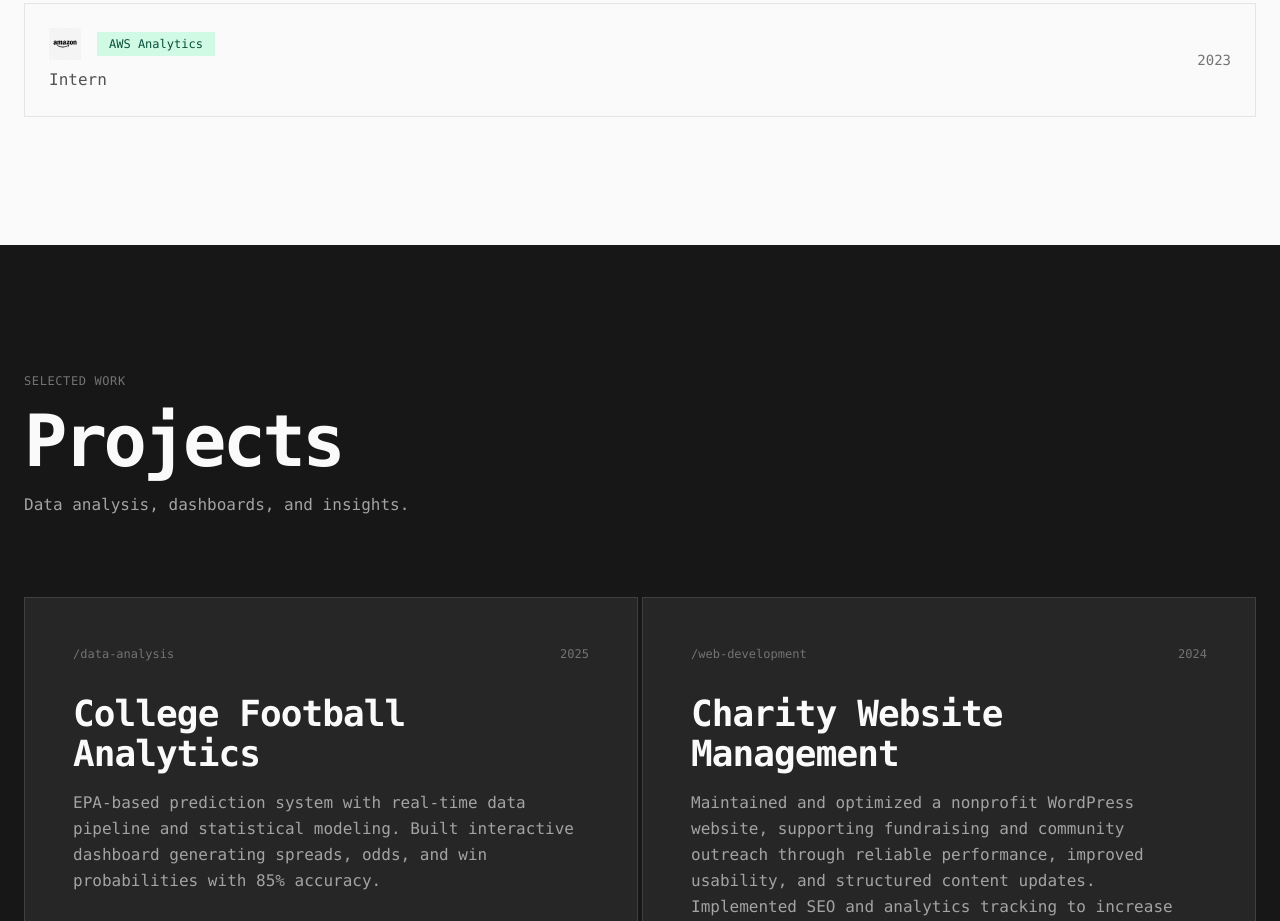
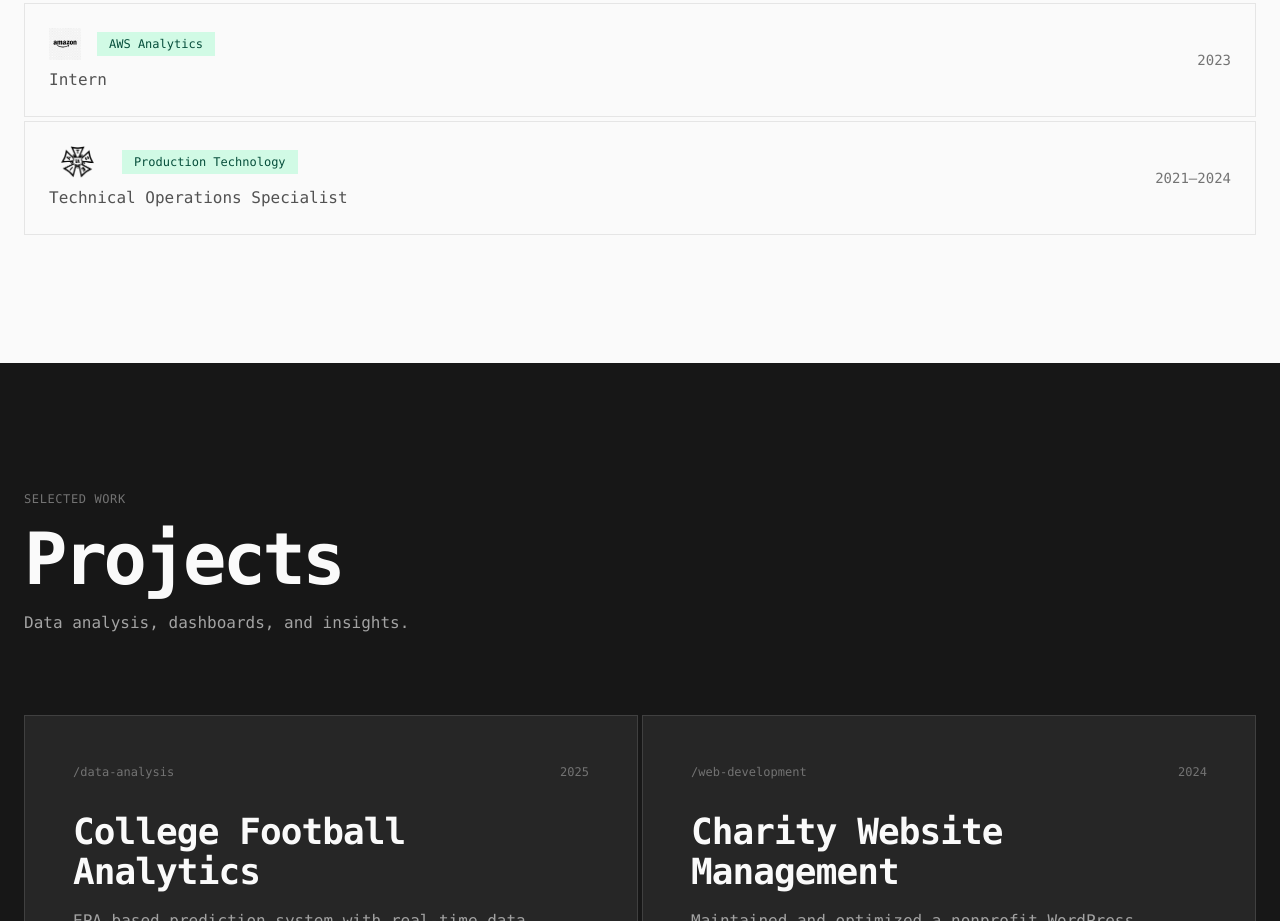
Before and after one commit to traysir/Blackwell-Portfolio, a React (Create React App) app: page / in a window 1280 px wide. Shown: the part 1386-2307 px from the top of the page. Built offline with nearby package versions, Linux system fonts and the light colour scheme.

Commit message:
Update index.html

```diff
--- a/src/App.tsx
+++ b/src/App.tsx
@@ -82,7 +82,8 @@ export default function Portfolio() {
   const experience = [
     { company: "ADP", role: "Technical Analyst", period: "2024—Now", stat: "Top Performer", logo: "/logos/adp.png" },
     { company: "UPS", role: "Operations Manager", period: "2023—2024", stat: "+100% Data Efficiency", logo: "/logos/ups.png" },
-    { company: "Amazon", role: "Intern", period: "2023", stat: "AWS Analytics", logo: "/logos/amazon.png" }
+    { company: "Amazon", role: "Intern", period: "2023", stat: "AWS Analytics", logo: "/logos/amazon.png" },
+    { company: "IATSE", role: "Technical Operations Specialist", period: "2021—2024", stat: "Production Technology", logo: "/logos/IATSE.png" }
   ];
 
   return (
```
Also changed, not shown: public/logos/IATSE.png (added).
